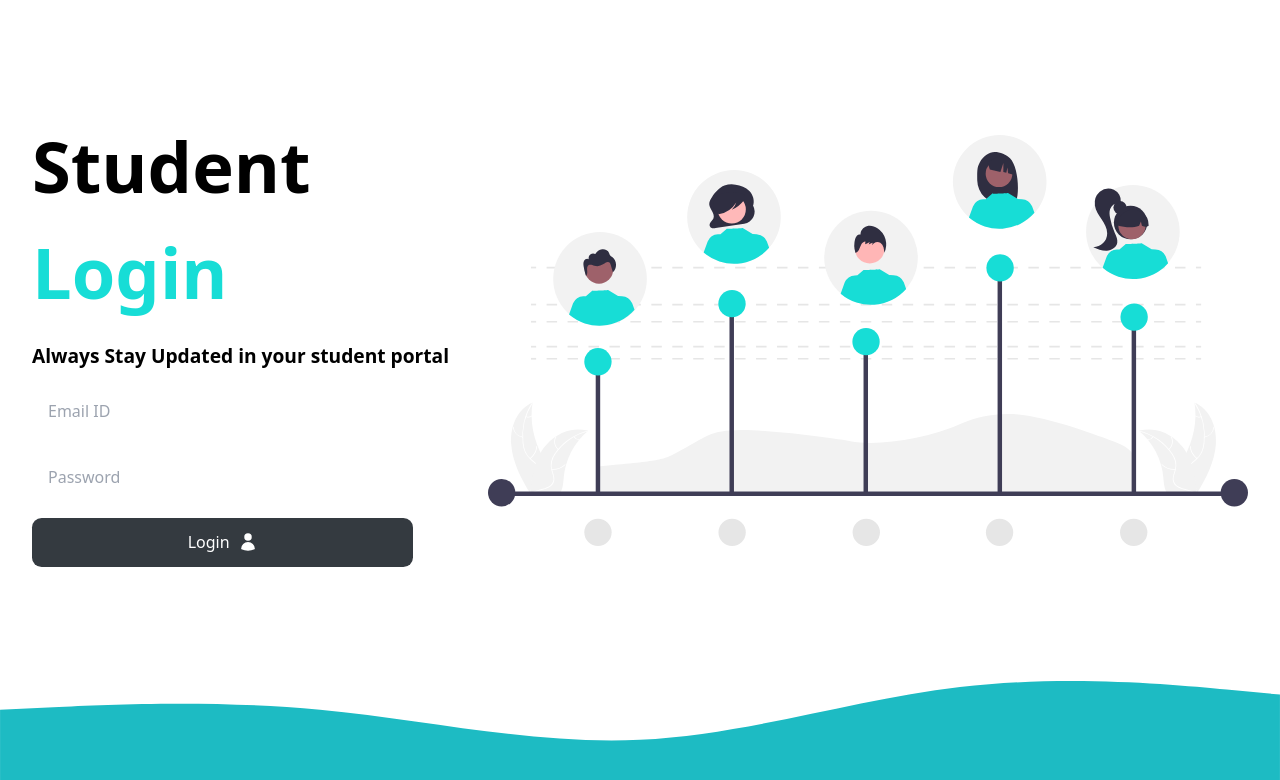
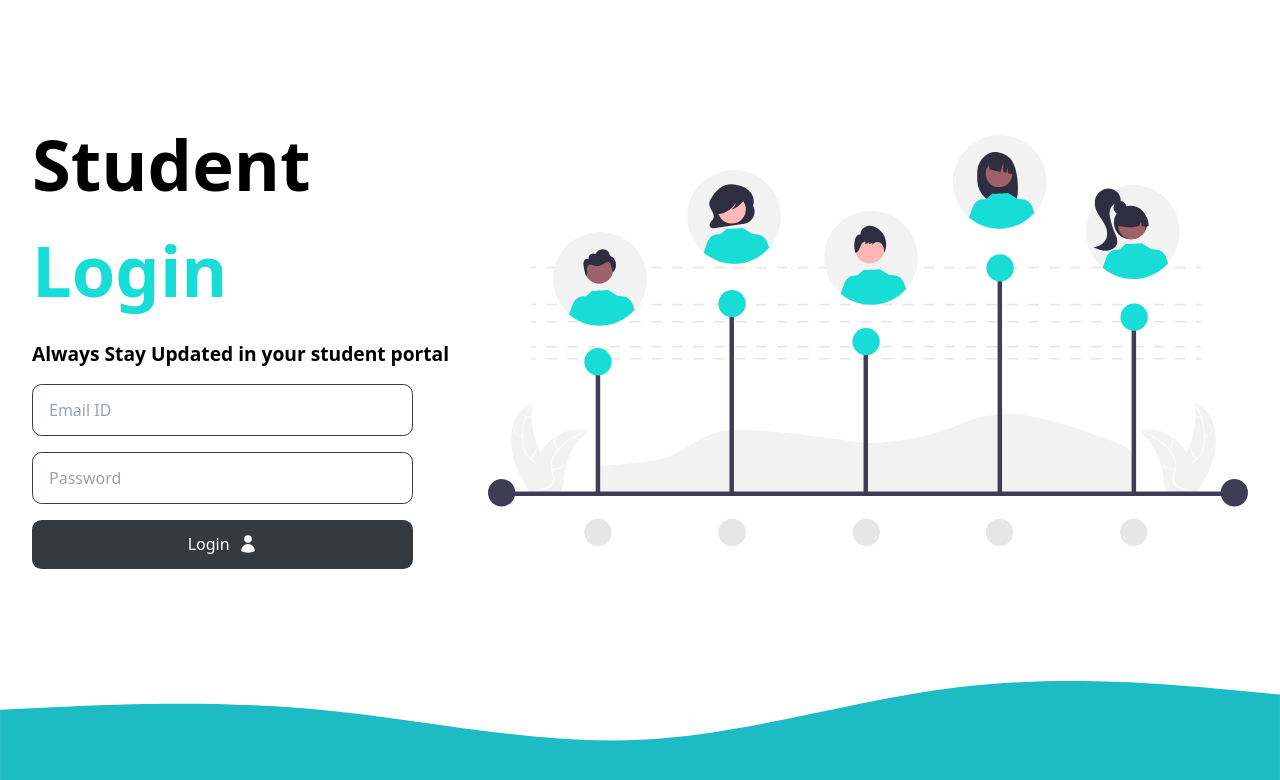
Before and after one commit to Karuna-Singhal/btp-frontend, a React (Create React App) app: page /login in a window 1280 px wide. Shown: the top 780 px of the page. Built offline with nearby package versions, Linux system fonts and the light colour scheme.

Commit message:
redirect fix

```diff
--- a/src/components/login/Form.jsx
+++ b/src/components/login/Form.jsx
@@ -22,7 +22,7 @@ function Form({ email, password, setEmail, setPassword, login, isLoading }) {
             placeholder="Email ID"
             value={email}
             onChange={(e) => setEmail(e.target.value)}
-            className="rounded-[0.6rem] px-[1rem] py-[0.8rem]"
+            className="rounded-[0.6rem] px-[1rem] py-[0.8rem] border-[1px] border-primary-black"
           />
           <input
             type="password"
@@ -30,7 +30,7 @@ function Form({ email, password, setEmail, setPassword, login, isLoading }) {
             placeholder="Password"
             value={password}
             onChange={(e) => setPassword(e.target.value)}
-            className="rounded-[0.6rem] px-[1rem] py-[0.8rem]"
+            className="rounded-[0.6rem] px-[1rem] py-[0.8rem] border-[1px] border-primary-black"
           />
           <button
             type="submit"
```
Also changed, not shown: 1 other file (tests, documents, lock files or other folders).
